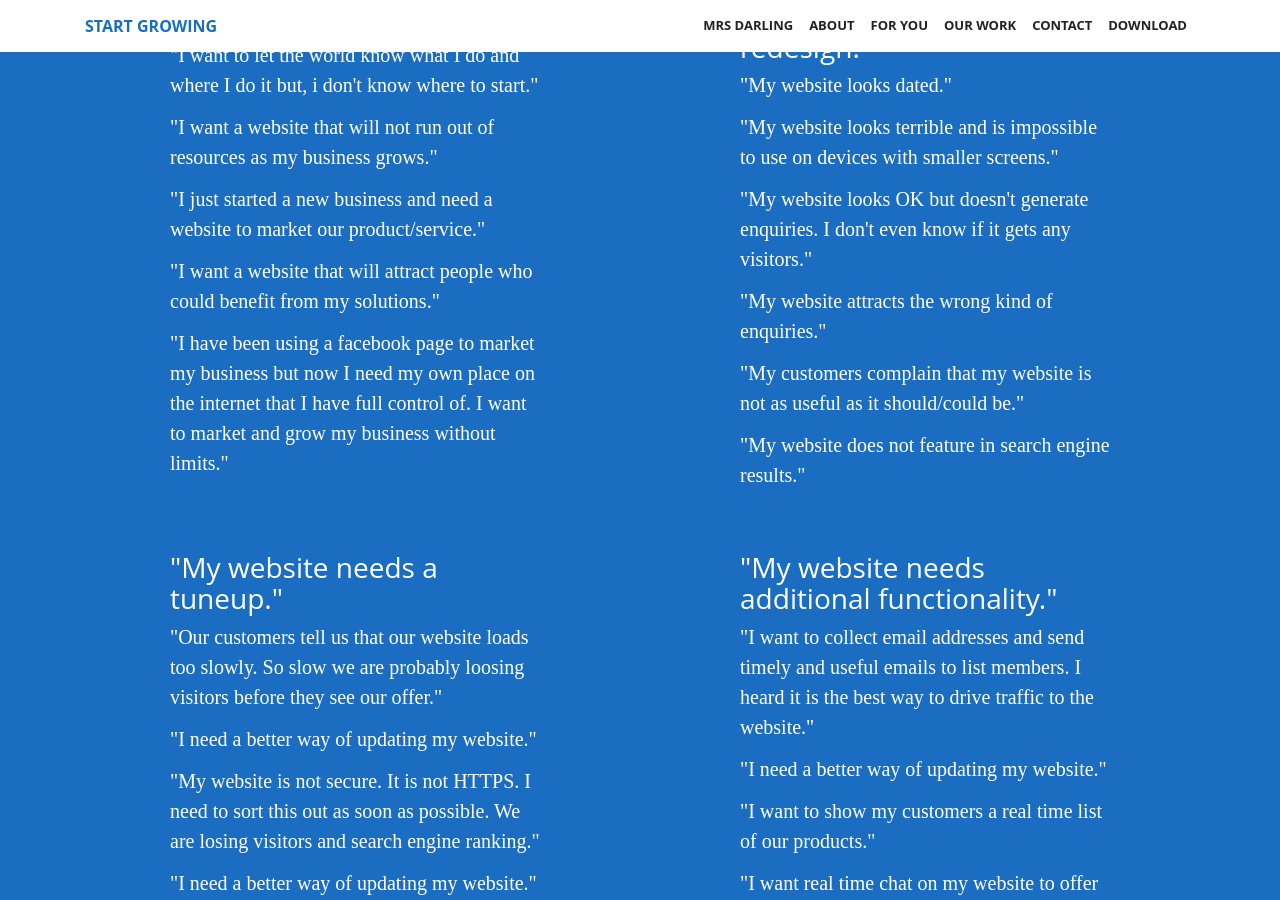
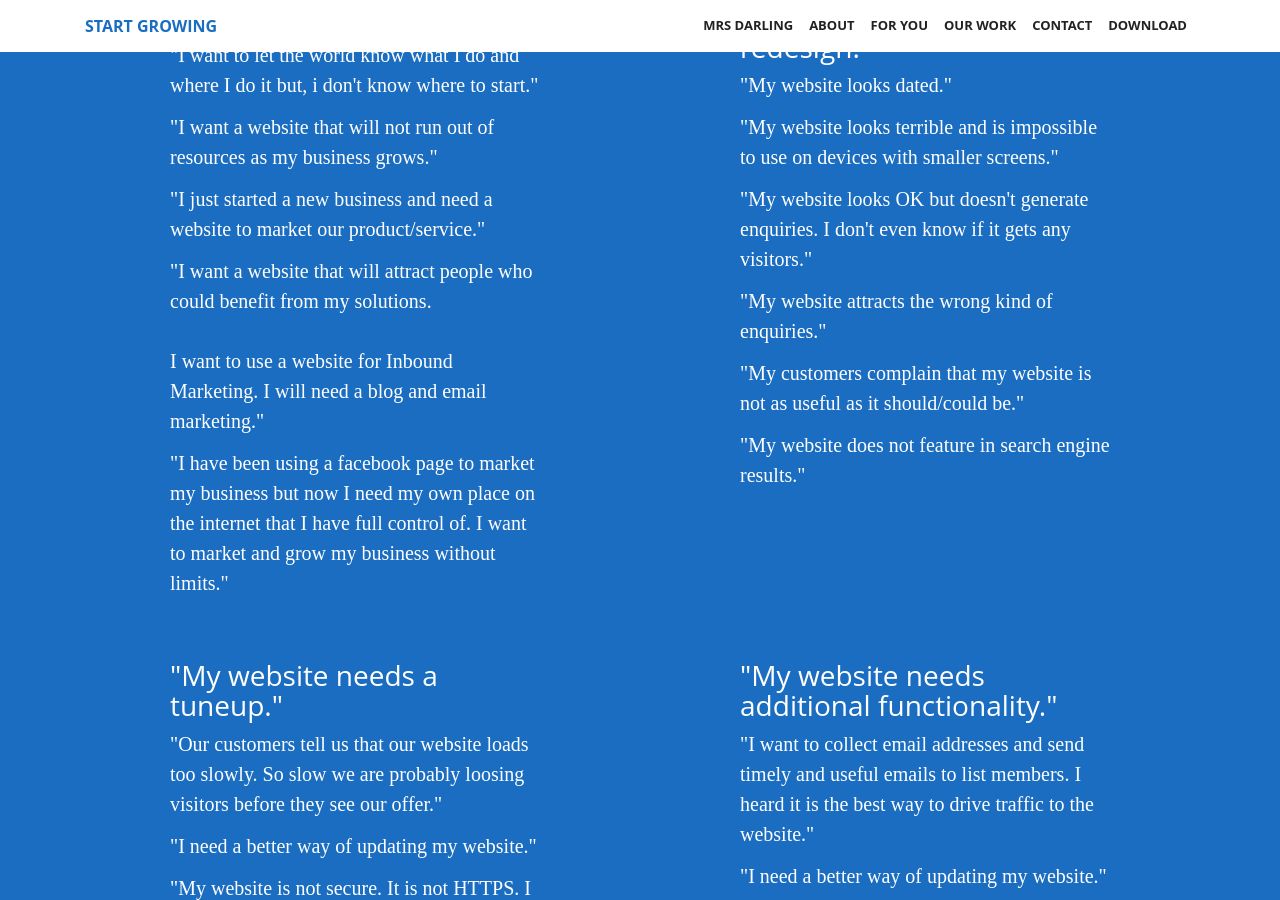
Before and after one commit to primertest-org/ADAADA, a Jekyll site: the page built from index.html, in a window 1280 px wide and 900 px high, scrolled down 1069 px. Built offline with Jekyll 4.4.1, drawn with Linux system fonts in a browser that asks for light colours; some web fonts are replaced.

Commit message:
Updated '_includes/services.html' via CloudCannon

```diff
--- a/_includes/services.html
+++ b/_includes/services.html
@@ -15,7 +15,7 @@
             <p class=" editable">"I want to let the world know what I do and where I do it but, i don't know where to start."</p>
             <p class=" editable">"I want a website that will not run out of resources as my business grows."</p>
             <p class=" editable">"I just started a new business and need a website to market our product/service."</p>
-            <p class=" editable">"I want a website that will attract people who could benefit from my solutions."</p>
+            <p class=" editable">"I want a website that will attract people who could benefit from my solutions.<br /><br />I want to use a website for Inbound Marketing. I will need a blog and email marketing."</p>
               <p class=" editable">"I have been using a facebook page to market my business but now I need my own place on the internet that I have full control of. I want to market and grow my business without limits."</p>
 
           </div>
```
